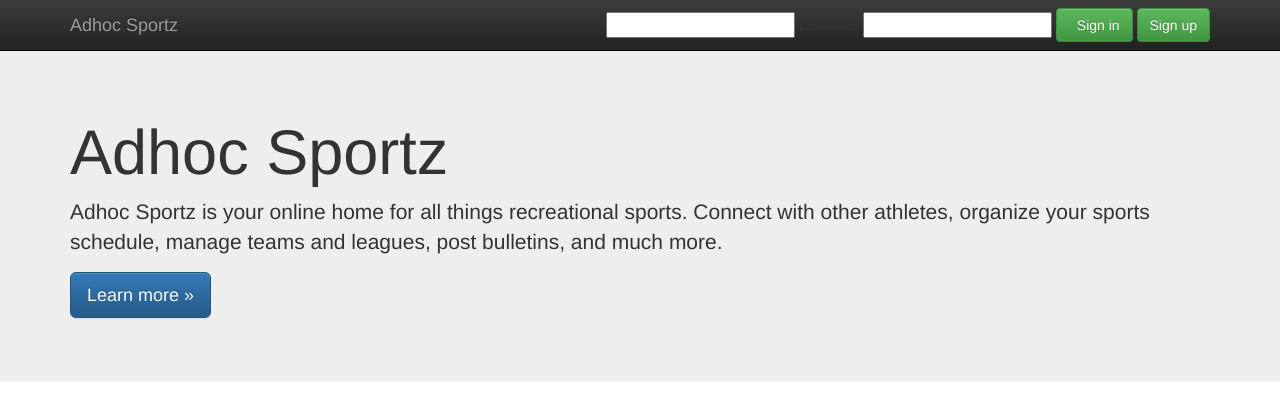
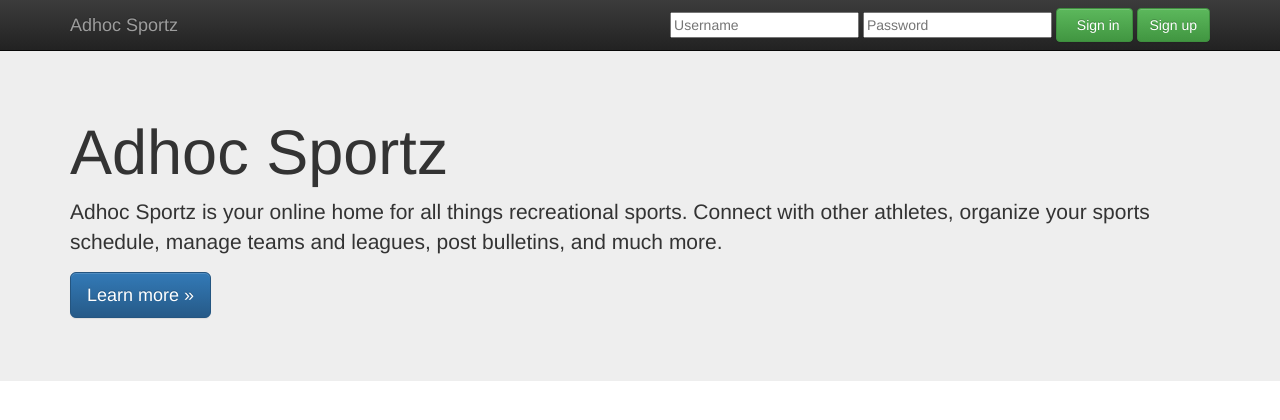
Before and after one commit to abhishekchandratre/AdhocSportz, a Django app: page /core/accounts/login in a window 1280 px wide. Shown: the top 420 px of the page. Run offline with Django 3.2, Linux system fonts and the light colour scheme; parts of the project's set-up code (start-up, migrations or seed data) failed here and were passed over; some libraries are stand-ins or nearby versions.

Commit message:
Login page placeholders

```diff
--- a/Core/forms.py
+++ b/Core/forms.py
@@ -26,10 +26,11 @@ class RegistrationForm(UserCreationForm):
 
 
 class LoginForm(forms.Form):
-    username = forms.CharField(max_length=250)
+    username = forms.CharField(max_length=250, widget=forms.TextInput(attrs={'placeholder': 'Username'}),
+    )
     password = forms.CharField(
         label='Password',
-        widget=forms.PasswordInput,
+        widget=forms.PasswordInput(attrs={'placeholder': 'Password'}),
         strip=False,
     )
 
--- a/template/core/register/login.html
+++ b/template/core/register/login.html
@@ -41,7 +41,7 @@
               {% csrf_token %}
             <div class="form-group">
                 {{form.username}}
-                password
+                <!--password-->
                 {{ form.password }}
             </div>
             <input style="padding-left:20px" type="submit" class="btn btn-success" value="Sign in">
```
